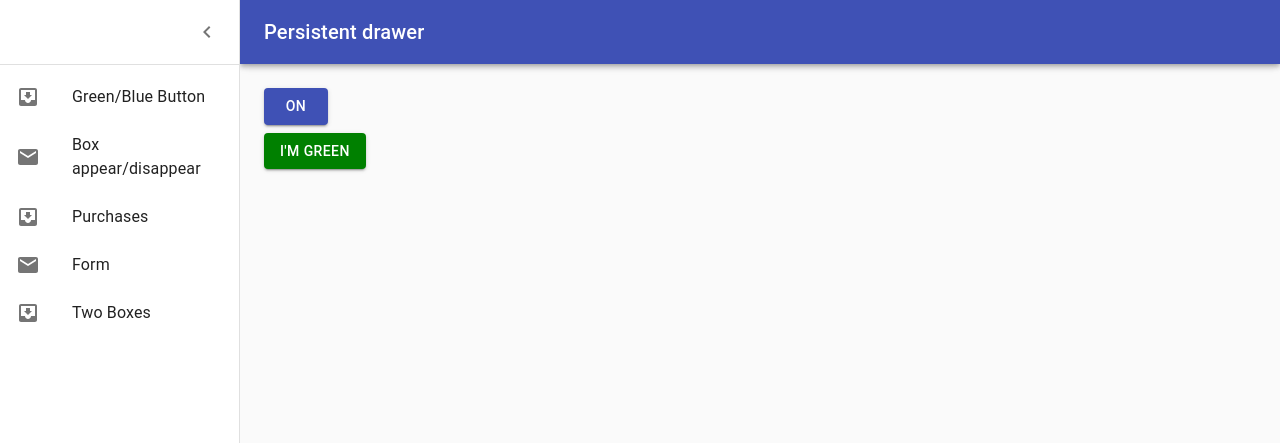
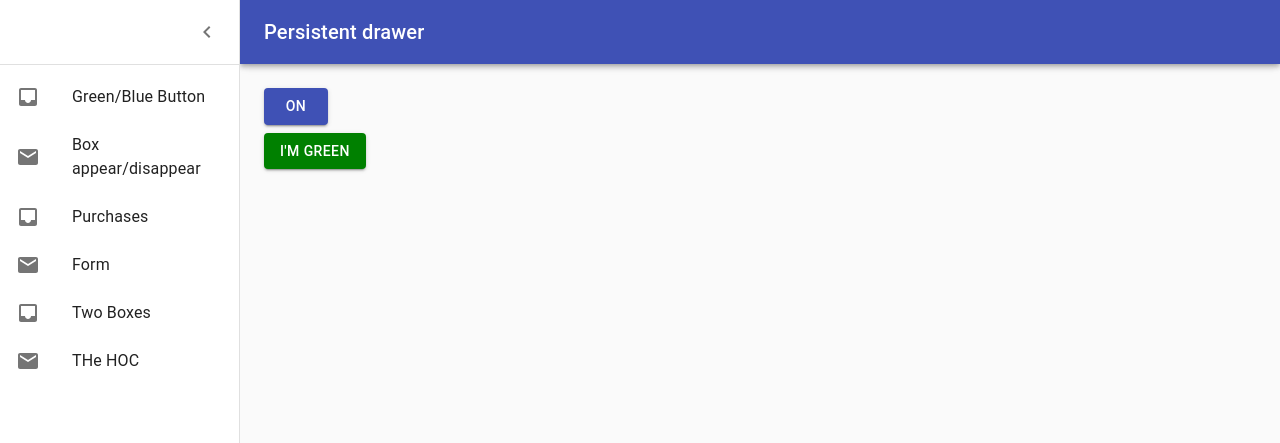
Before and after one commit to hassantac/test, a React (Create React App) app: page / in a window 1280 px wide. Both pictures are taken after a click on the button "open drawer". Shown: the top 443 px of the page. Built offline with nearby package versions, Linux system fonts and the light colour scheme.

Commit message:
Added point 10,HOC with selected state in sidebar

```diff
--- a/src/App.tsx
+++ b/src/App.tsx
@@ -7,6 +7,7 @@ import NavBar from './components/Navbar';
 import Purchases from './Pages/Purchases';
 import FormPage from './Pages/FormPage';
 import TwoBoxesPage from './Pages/TwoBoxesPage';
+import HOCPage from './Pages/HOCPage';
 
 const App: React.FC = () => {
   return (
@@ -17,6 +18,7 @@ const App: React.FC = () => {
       <Route exact path="/2" render={() => <NavBar content={Purchases} />} />
       <Route exact path="/3" render={() => <NavBar content={FormPage} />} />
       <Route exact path="/4" render={() => <NavBar content={TwoBoxesPage} />} />
+      <Route exact path="/5" render={() => <NavBar content={HOCPage} />} />
     </Router>
   );
 };
--- /dev/null
+++ b/src/Pages/HOCPage/index.tsx
@@ -0,0 +1,8 @@
+import React from 'react';
+import List from '../../components/List';
+
+const HOCPage = () => {
+  return <List />;
+};
+
+export default HOCPage;
--- /dev/null
+++ b/src/components/List/index.tsx
@@ -0,0 +1,35 @@
+import React from 'react';
+import {
+  List,
+  ListItem,
+  ListItemIcon,
+  ListItemText,
+  Paper,
+  Typography
+} from '@material-ui/core';
+import { Money, ListAlt } from '@material-ui/icons';
+import withData from '../WithDataHOC/withData';
+import { IDataHOCState } from '../../interfaces';
+
+const DataList = (props: IDataHOCState) => {
+  const { data } = props;
+  debugger;
+  return (
+    <Paper elevation={11} style={{ padding: 36 }}>
+      <List>
+        <Typography variant="h4">List with HOC</Typography>
+        {data &&
+          data.map(item => (
+            <ListItem button key={item.ID}>
+              <ListItemIcon>
+                <ListAlt />
+              </ListItemIcon>
+              <ListItemText primary={item.Title} />
+            </ListItem>
+          ))}
+      </List>
+    </Paper>
+  );
+};
+
+export default withData(DataList);
--- a/src/components/Navbar/index.tsx
+++ b/src/components/Navbar/index.tsx
@@ -25,6 +25,7 @@ import MailIcon from '@material-ui/icons/Mail';
 import Footer from '../Footer';
 import { IMainProps } from '../../interfaces';
 import { Link } from 'react-router-dom';
+import SidebarList from '../SidebarList';
 
 const drawerWidth = 240;
 
@@ -144,22 +145,7 @@ function PersistentDrawerLeft(props: IMainProps) {
           </IconButton>
         </div>
         <Divider />
-        <List>
-          {[
-            'Green/Blue Button',
-            'Box appear/disappear',
-            'Purchases',
-            'Form',
-            'Two Boxes'
-          ].map((text, index) => (
-            <ListItem button key={text} component={Link} to={`/${index}`}>
-              <ListItemIcon>
-                {index % 2 === 0 ? <InboxIcon /> : <MailIcon />}
-              </ListItemIcon>
-              <ListItemText primary={text} />
-            </ListItem>
-          ))}
-        </List>
+        <SidebarList />
       </Drawer>
       <main
         className={clsx(classes.content, {
--- /dev/null
+++ b/src/components/SidebarList/index.tsx
@@ -0,0 +1,33 @@
+import React from 'react';
+import { List, ListItem, ListItemIcon, ListItemText } from '@material-ui/core';
+import { Inbox, Mail } from '@material-ui/icons';
+import { withRouter, Link } from 'react-router-dom';
+
+const SidebarList = (props: any) => {
+  const { match } = props;
+  let url = match.url;
+  return (
+    <List>
+      {[
+        'Green/Blue Button',
+        'Box appear/disappear',
+        'Purchases',
+        'Form',
+        'Two Boxes',
+        'THe HOC'
+      ].map((text, index) => (
+        <ListItem
+          button
+          key={text}
+          component={Link}
+          to={`/${index}`}
+          selected={url === `/${index}`}
+        >
+          <ListItemIcon>{index % 2 === 0 ? <Inbox /> : <Mail />}</ListItemIcon>
+          <ListItemText primary={text} />
+        </ListItem>
+      ))}
+    </List>
+  );
+};
+export default withRouter(SidebarList);
--- /dev/null
+++ b/src/components/WithDataHOC/data.js
@@ -0,0 +1,10 @@
+export const data = [
+  { ID: '0', Title: 'Item 0' },
+  { ID: '1', Title: 'Item 1' },
+  { ID: '2', Title: 'Item 2' },
+  { ID: '3', Title: 'Item 3' },
+  { ID: '4', Title: 'Item 4' },
+  { ID: '5', Title: 'Item 5' },
+  { ID: '6', Title: 'Item 6' },
+  { ID: '7', Title: 'Item 7' }
+];
--- /dev/null
+++ b/src/components/WithDataHOC/withData.tsx
@@ -0,0 +1,23 @@
+import React, { Component } from 'react';
+import { data } from './data';
+import { IDataHOCState } from '../../interfaces';
+
+function withData(WrappedComponent: any) {
+  return class extends Component<{}, IDataHOCState> {
+    constructor(props: any) {
+      super(props);
+      this.state = {
+        data: []
+      };
+    }
+
+    componentDidMount() {
+      this.setState({ data });
+    }
+    render() {
+      const { data } = this.state;
+      return <WrappedComponent data={data} {...this.props} />;
+    }
+  };
+}
+export default withData;
--- a/src/interfaces/index.tsx
+++ b/src/interfaces/index.tsx
@@ -9,3 +9,7 @@ export interface IFooterProps {
 export interface IPurchase {
   purchases: string[];
 }
+
+export interface IDataHOCState {
+  data: { ID: string; Title: string }[];
+}
```
